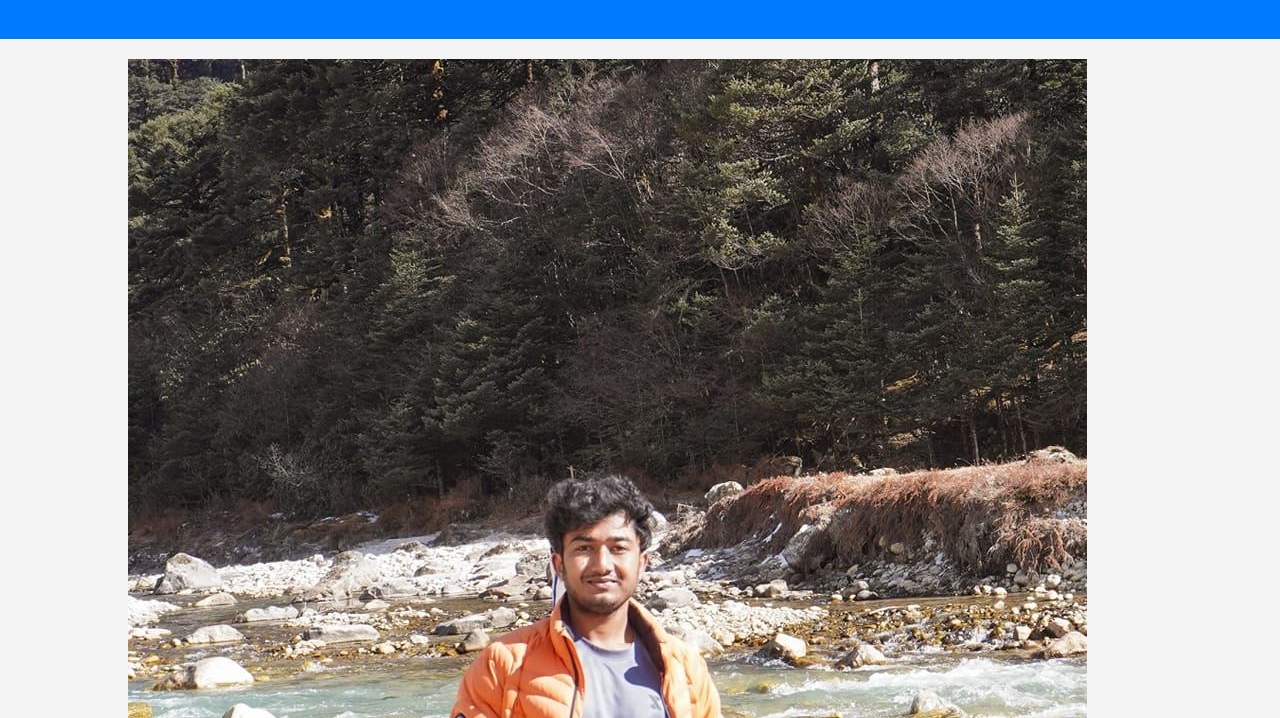
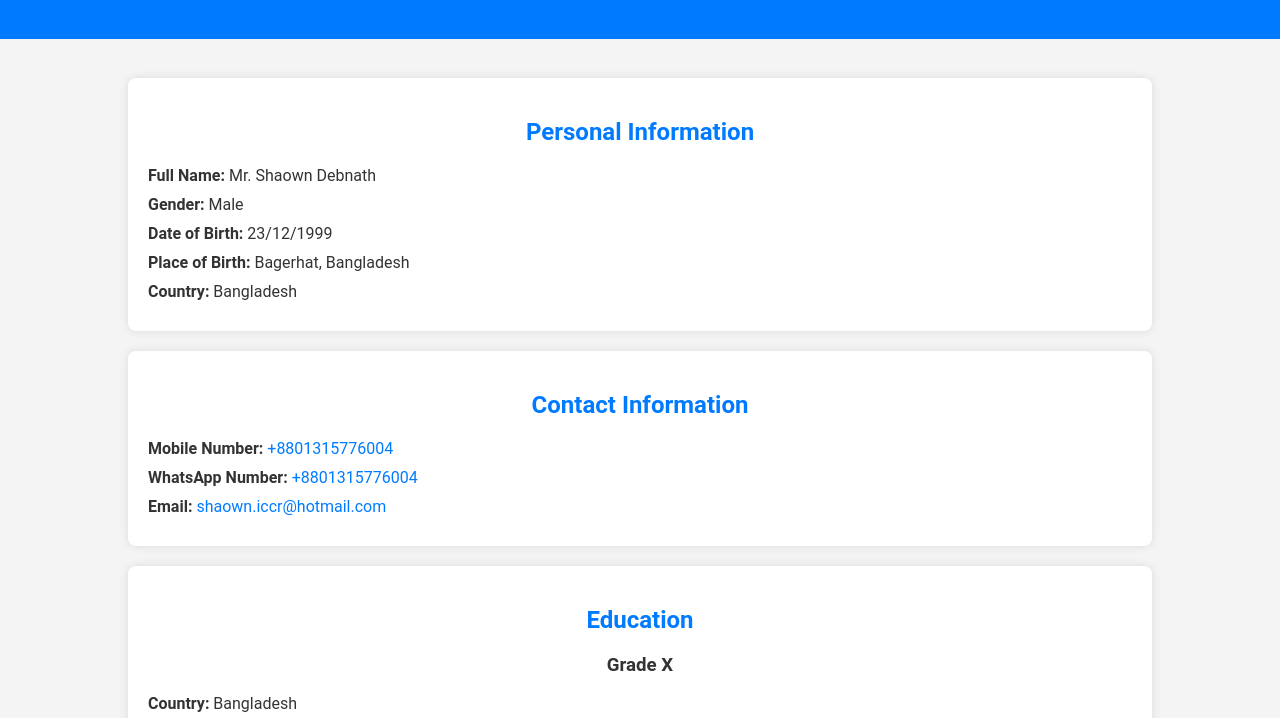
Before and after one commit to shaowndebnath/-Portfolio, a plain HTML site: page index.html in a window 1280 px wide. Shown: the part 82-800 px from the top of the page. Drawn offline with Linux system fonts and the light colour scheme.

Commit message:
index.html

```diff
--- a/index.html
+++ b/index.html
@@ -73,7 +73,7 @@
         <h1>Mr. Shaown Debnath</h1>
     </header>
     <div class="container">
-        <img src="Portfolio website/images/1.jpg">
+        <img src=" ">
         <div class="info">
             <h2>Personal Information</h2>
             <p><strong>Full Name:</strong> Mr. Shaown Debnath</p>
```
